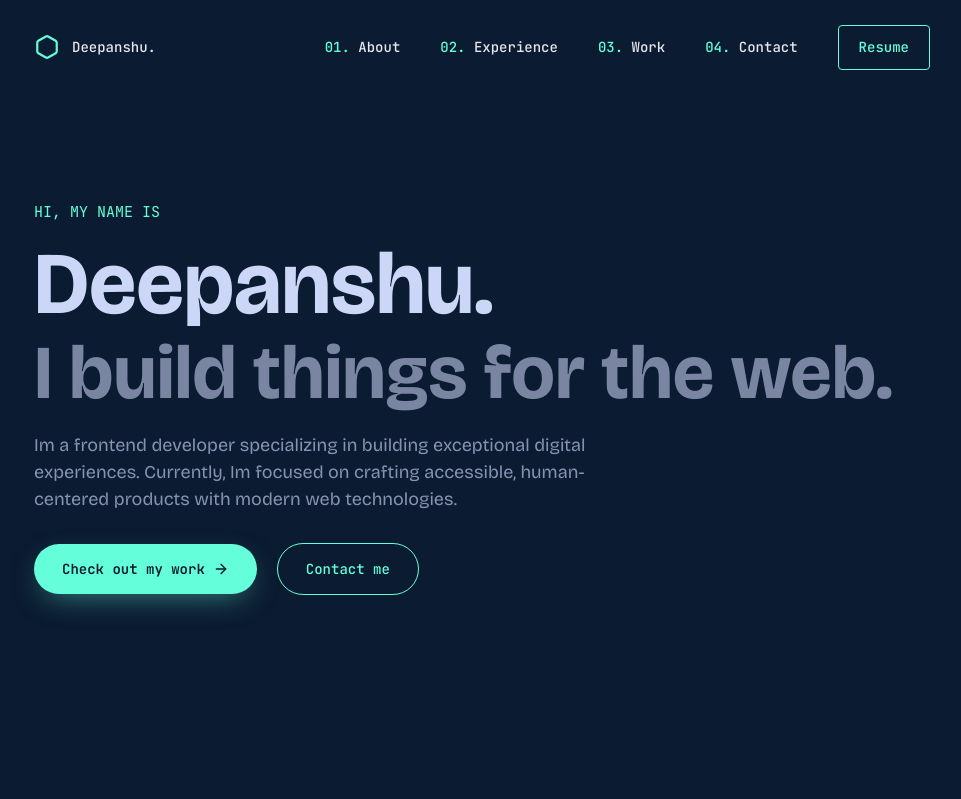
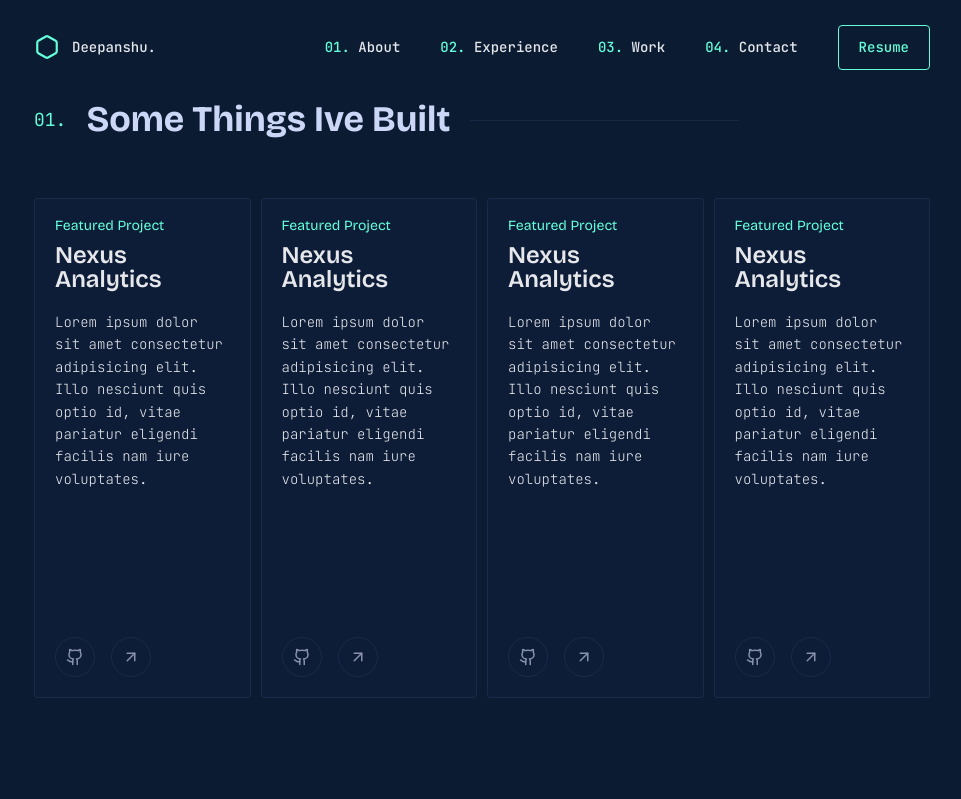
Before and after one commit to deepanshufullstack-ai/portfolio, a Next.js app: page / in a window 1280 px wide. Shown: the top 799 px of the page, without its empty margins (158-1119 px from the left). Built offline with nearby package versions, Linux system fonts and the light colour scheme.

Commit message:
add changes

```diff
--- a/src/app/page.tsx
+++ b/src/app/page.tsx
@@ -14,14 +14,14 @@ export default function Home() {
     <>
       <Navbar />
       <main>
-        <Hero />
-        <Counter />
-        <About />
-        <Offer />
-        <Tech />
-        <Experience />
+        {/* <Hero /> */}
+        {/* <Counter /> */}
+        {/* <About /> */}
+        {/* <Offer /> */}
+        {/* <Tech /> */}
+        {/* <Experience /> */}
         <Work />
-        <Contact />
+        {/* <Contact /> */}
       </main>
       <Footer />
     </>
--- a/src/components/Work.tsx
+++ b/src/components/Work.tsx
@@ -1,7 +1,45 @@
 "use client";
 
 import { useEffect, useRef } from "react";
+import { LuGithub } from "react-icons/lu";
+import { FiArrowUpRight } from "react-icons/fi";
+
 import styled from "styled-components";
+
+const projects = [
+  {
+    id: 1,
+    title: "Nexus Analytics",
+    subTitle: "Featured Project",
+    description:
+      "Lorem ipsum dolor sit amet consectetur adipisicing elit. Illo nesciunt quis optio id, vitae pariatur eligendi facilis nam iure voluptates.",
+    techStack: ["Nextjs", "Nodejs", "Nestjs"],
+  },
+  {
+    id: 2,
+    title: "Nexus Analytics",
+    subTitle: "Featured Project",
+    description:
+      "Lorem ipsum dolor sit amet consectetur adipisicing elit. Illo nesciunt quis optio id, vitae pariatur eligendi facilis nam iure voluptates.",
+    techStack: ["Nextjs", "Nodejs", "Nestjs"],
+  },
+  {
+    id: 3,
+    title: "Nexus Analytics",
+    subTitle: "Featured Project",
+    description:
+      "Lorem ipsum dolor sit amet consectetur adipisicing elit. Illo nesciunt quis optio id, vitae pariatur eligendi facilis nam iure voluptates.",
+    techStack: ["Nextjs", "Nodejs", "Nestjs"],
+  },
+  {
+    id: 4,
+    title: "Nexus Analytics",
+    subTitle: "Featured Project",
+    description:
+      "Lorem ipsum dolor sit amet consectetur adipisicing elit. Illo nesciunt quis optio id, vitae pariatur eligendi facilis nam iure voluptates.",
+    techStack: ["Nextjs", "Nodejs", "Nestjs"],
+  },
+];
 
 export default function Work() {
   const ref = useRef<HTMLDivElement>(null);
@@ -25,9 +63,31 @@ export default function Work() {
       <WorkContent>
         <WorkHeadingContainer>
           <span>01.</span>
-          <h1>Some Things I've Built</h1>
+          <h1>Some Things Ive Built</h1>
           <div />
         </WorkHeadingContainer>
+        <WorkContainer>
+          {projects.map((project) => (
+            <WorkCard key={project.id}>
+              <h2>{project.subTitle}</h2>
+              <h1>{project.title}</h1>
+              {/* <ul>
+                {project.techStack.map((tech) => (
+                  <li key={tech}>{tech}</li>
+                ))}
+              </ul> */}
+              <p>{project.description}</p>
+              <div>
+                <Link>
+                  <LuGithub className="icon" />
+                </Link>
+                <Link>
+                  <FiArrowUpRight className="icon" />
+                </Link>
+              </div>
+            </WorkCard>
+          ))}
+        </WorkContainer>
       </WorkContent>
     </WorkSection>
   );
@@ -91,3 +151,96 @@ export const WorkHeadingContainer = styled.div`
     background-color: #23355499;
   }
 `;
+
+export const WorkContainer = styled.div`
+  display: flex;
+  align-items: center;
+  justify-content: space-between;
+  gap: 10px;
+  width: 100%;
+`;
+
+export const WorkCard = styled.div`
+  border: 1px solid #23355499;
+  border-radius: 4px;
+  background-color: #0d1c37;
+  padding: 20px;
+  height: 500px;
+  width: 100%;
+  position: relative;
+
+  h1 {
+    line-height: 1;
+    font-size: 24px;
+    font-weight: 600;
+    font-family: var(--font-bricolage-grotesque);
+    margin-bottom: 20px;
+  }
+
+  h2 {
+    color: #64ffda;
+    line-height: 1;
+    font-size: 14px;
+    font-weight: 200;
+    font-family: var(--font-bricolage-grotesque);
+    margin-bottom: 10px;
+  }
+
+  ul {
+    display: flex;
+    align-items: center;
+    gap: 20px;
+
+    li {
+      border: 1px solid #64ffda;
+      border-radius: 30px;
+      color: #64ffda;
+      font-size: 14px;
+      font-weight: 400;
+      padding: 4px 8px;
+    }
+  }
+
+  p {
+    font-size: 14px;
+    font-weight: 200;
+  }
+
+  div {
+    display: flex;
+    align-items: center;
+    gap: 16px;
+    position: absolute;
+    bottom: 20px;
+    left: 20px;
+  }
+`;
+
+export const Link = styled.a`
+  display: flex;
+  align-items: center;
+  justify-content: center;
+  height: 40px;
+  width: 40px;
+  border: 1px solid #23355499;
+  border-radius: 50%;
+  cursor: pointer;
+  transition:
+    transform 0.3s ease,
+    border 0.3s ease;
+
+  .icon {
+    font-size: 18px;
+    color: #8892b0;
+    transition: color 0.3s ease;
+  }
+
+  &:hover {
+    border: 1px solid #64ffda;
+    transform: translateY(-4px);
+
+    .icon {
+      color: #64ffda;
+    }
+  }
+`;
```
